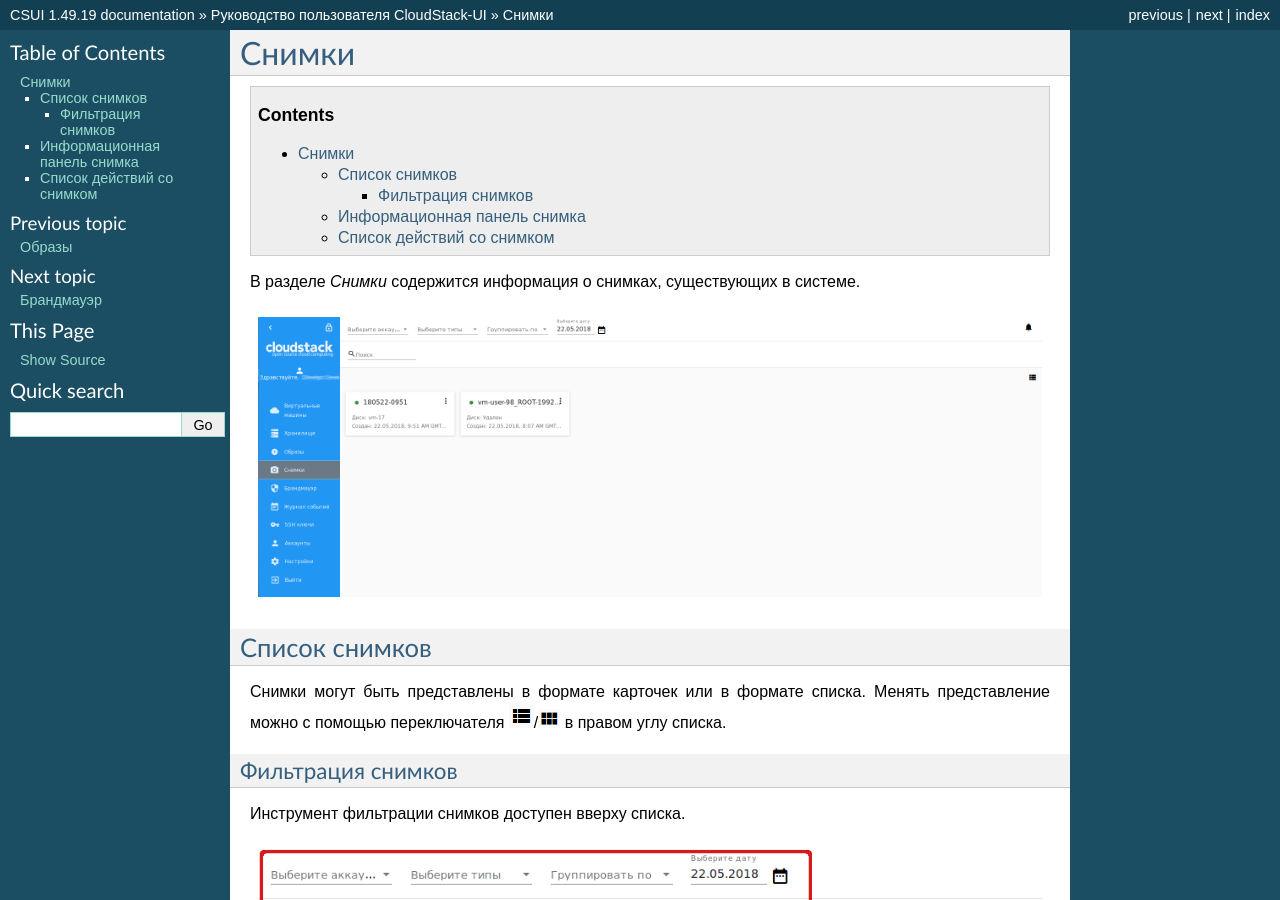
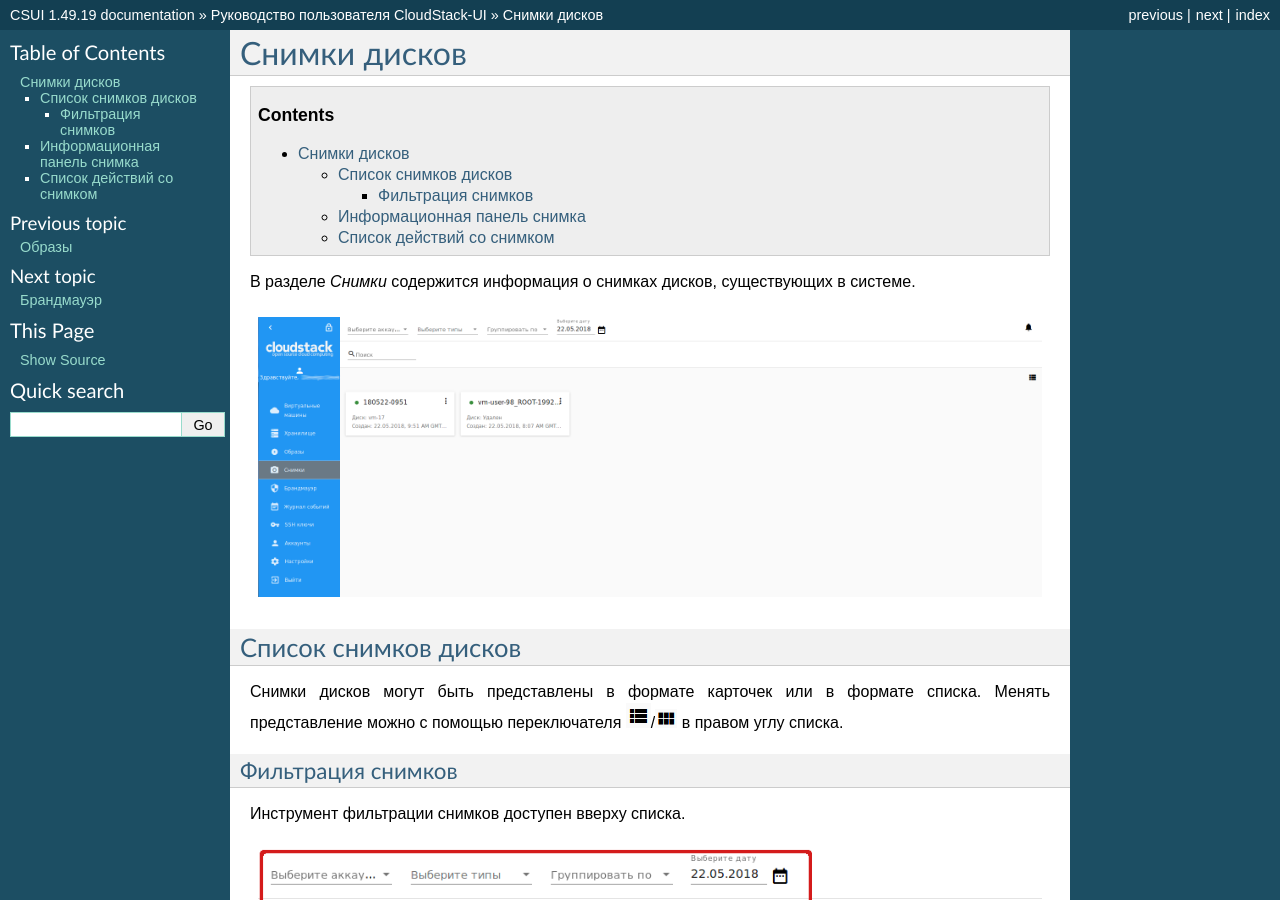
Before and after one commit to MaslovaEV/RU_CloudStack-UI, a Sphinx documentation site: the page built from RUdocs/source/CSUI-Snapshots-RU.rst, in a window 1280 px wide and 900 px high. Built offline with Sphinx 7.4.7, drawn with Linux system fonts in a browser that asks for light colours; some of the changed text lies outside the part shown.

Commit message:
Update CSUI-Snapshots-RU.rst

```diff
--- a/RUdocs/source/CSUI-Snapshots-RU.rst
+++ b/RUdocs/source/CSUI-Snapshots-RU.rst
@@ -1,17 +1,17 @@
 .. _Snapchots_RU:
 
-Снимки
-=============
+Снимки дисков
+===============
 .. Contents::
 
-В разделе *Снимки* содержится информация о снимках, существующих в системе.
+В разделе *Снимки* содержится информация о снимках дисков, существующих в системе.
 
 .. figure:: _static/RU_Snapshots1.png
 
-Список снимков
--------------------
-Снимки могут быть представлены в формате карточек или в формате списка. Менять представление можно с помощью переключателя |view icon|/|box icon| в правом углу списка.
+Список снимков дисков
+----------------------
 
+Снимки дисков могут быть представлены в формате карточек или в формате списка. Менять представление можно с помощью переключателя |view icon|/|box icon| в правом углу списка.
 
 Фильтрация снимков
 ~~~~~~~~~~~~~~~~~~~~~~~~~~~~
@@ -71,14 +71,14 @@
 
 Заполните поля:
 
+.. note:: Обязательные поля отмечены звездочкой (*).
+
 - Название * - введите название нового шаблона.
 - Описание * - дайте краткое описание для шаблона.
 - Тип ОС * - выберите тип ОС из ниспадающего списка.
 - Группа - выберите группу из ниспадающего списка.
 - Пароль включен - отметьте эту опцию галочкой, если у вашего шаблона установлен скрипт изменения пароля CloudStack. То есть, машина, созданная на основе данного шаблона, будет доступна по паролю, и пароль можно изменить.
 - Динамическое масштабирование - отметьте эту опцию галочкой, если ваш шаблон содержит инструмент XS/VM Ware для поддержки динамического масштабирования CPU/памяти ВМ.
-
-.. note:: Обязательные поля отмечены звездочкой (*).
 
 Нажмите «Показать дополнительные параметры», чтобы развернуть список дополнительных параметров настройки. Откроется флажок HVM. Он позволяет создать шаблон, который требует HVM. Отметьте эту опцию при необходимости.
 
```
